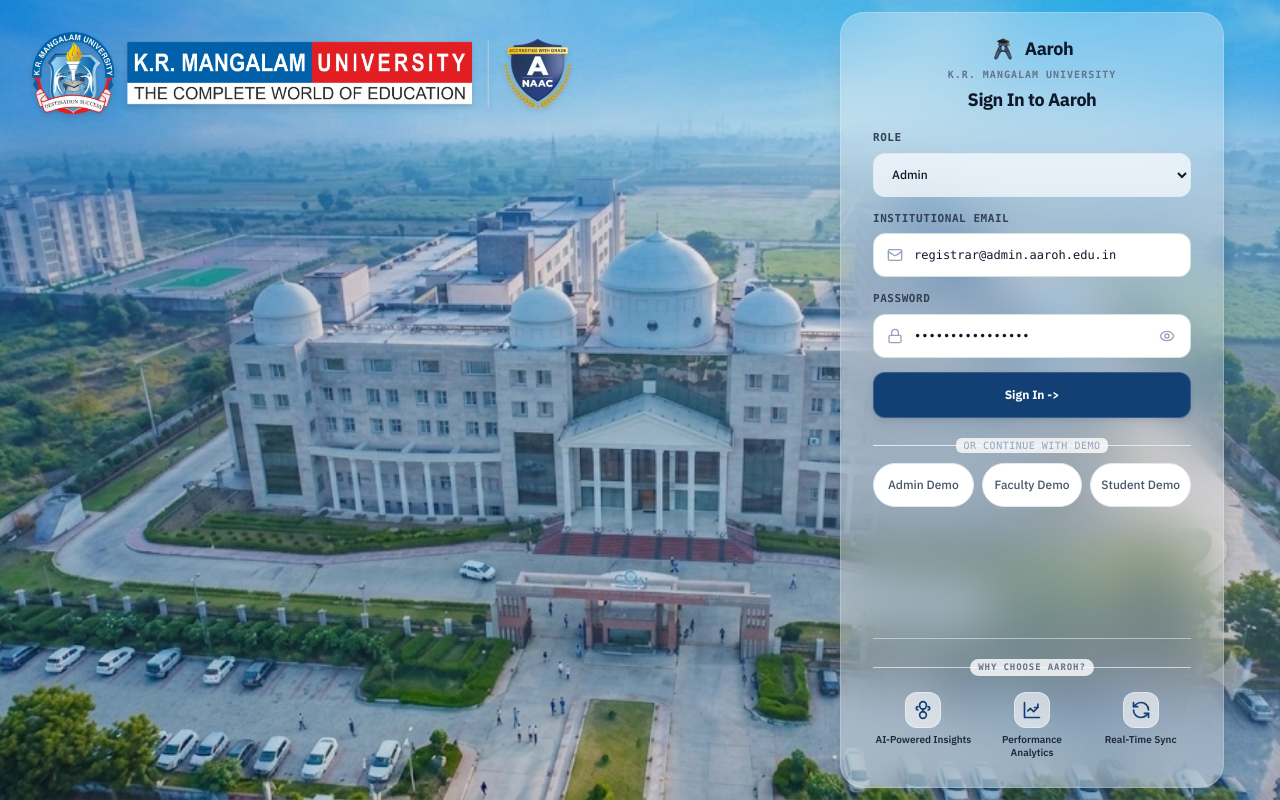
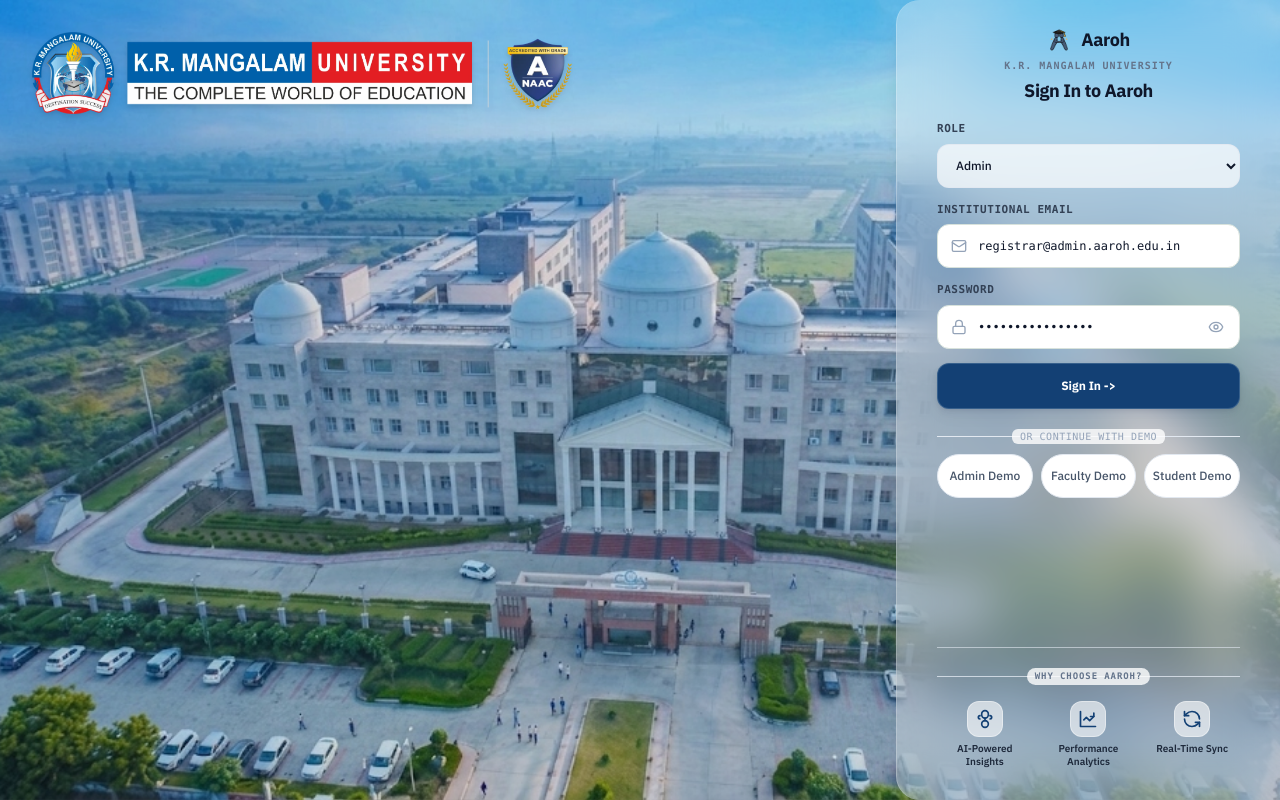
Before and after one commit to hritikraj07/AAROH, a React (Vite) app: page /login in a window 1280 px wide. Built offline with nearby package versions, Linux system fonts and the light colour scheme.

Commit message:
feat: make login card take full length flush to screen border matching circled area

```diff
--- a/src/pages/LoginPage.tsx
+++ b/src/pages/LoginPage.tsx
@@ -130,7 +130,7 @@ export const LoginPage: React.FC = () => {
   return (
     <div
       onMouseMove={handleMouseMove}
-      className="min-h-screen w-full h-screen overflow-hidden flex items-stretch justify-center sm:justify-end px-0 sm:pr-6 md:pr-10 lg:pr-14 relative bg-[#EEF4ED] dark:bg-[#0E0E11] font-sans select-none transition-colors duration-500 ease-in-out"
+      className="min-h-screen w-full h-screen overflow-hidden flex items-stretch justify-end p-0 relative bg-[#EEF4ED] dark:bg-[#0E0E11] font-sans select-none transition-colors duration-500 ease-in-out"
     >
       {/* 1. Global Campus Background: Converted from JPG to SVG format */}
       <div className="absolute inset-0 overflow-hidden pointer-events-none">
@@ -163,7 +163,7 @@ export const LoginPage: React.FC = () => {
       </div>
 
       {/* 3. The Glassmorphism Login Card: Full height / length matching design screenshot */}
-      <div className="relative z-10 w-full max-w-sm sm:w-[400px] lg:w-[460px] h-full min-h-screen py-5 px-6 sm:px-8 bg-white/30 dark:bg-black/30 backdrop-blur-md shadow-xl backdrop-blur-xl shadow-2xl rounded-none sm:rounded-3xl sm:my-3 sm:h-[calc(100vh-24px)] sm:min-h-0 border border-white/20 dark:border-white/10 animate-in fade-in zoom-in-95 slide-in-from-bottom-4 duration-700 ease-out flex flex-col justify-between overflow-y-auto">
+      <div className="relative z-10 w-full max-w-sm sm:w-[420px] md:w-[460px] lg:w-[480px] h-full min-h-screen py-6 px-6 sm:px-8 md:px-10 bg-white/30 dark:bg-black/30 backdrop-blur-md shadow-xl backdrop-blur-xl shadow-2xl rounded-none sm:rounded-l-3xl border-l border-white/20 dark:border-white/10 animate-in fade-in zoom-in-95 slide-in-from-bottom-4 duration-700 ease-out flex flex-col justify-between overflow-y-auto">
         {/* Top & Form Section */}
         <div className="flex flex-col space-y-4 pt-1">
           {/* Header: Logo, Aaroh, Subtitle, and Sign In heading */}
```
